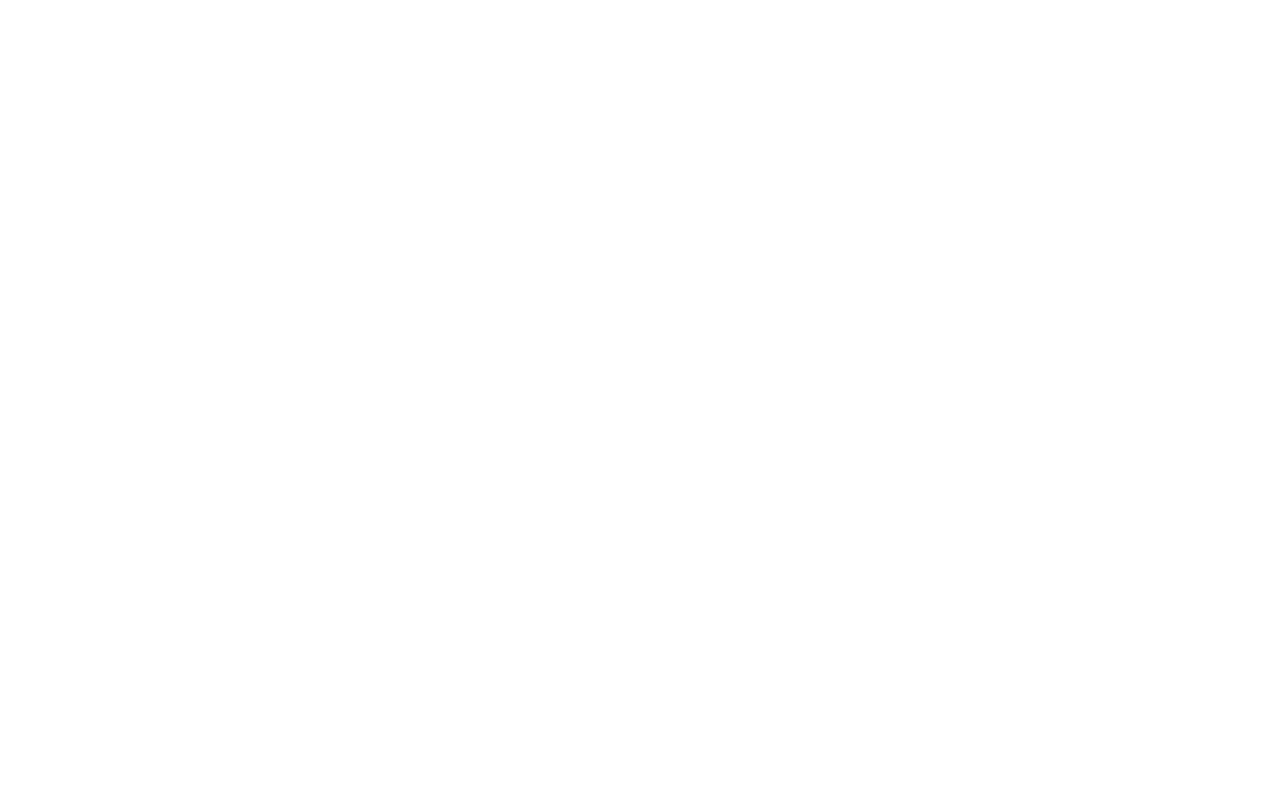
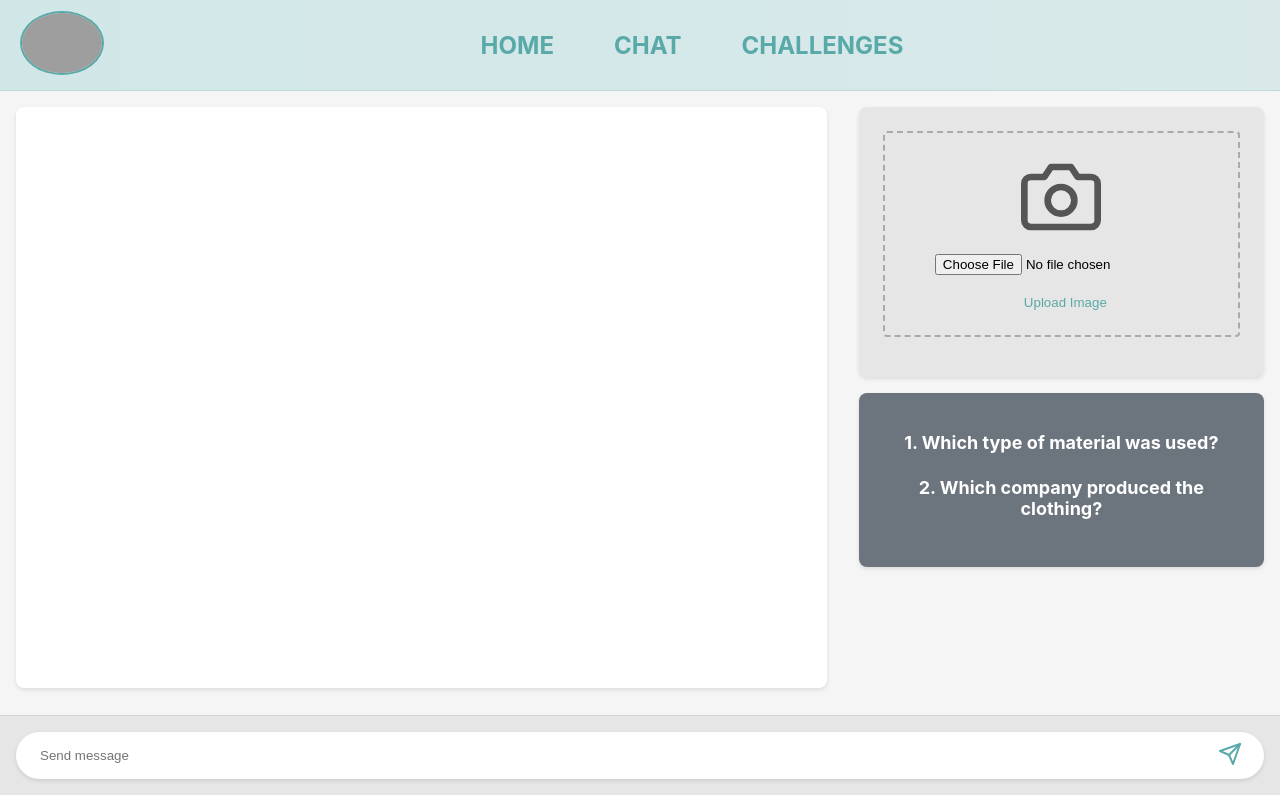
Before and after one commit to KKIvanov22/HighFive, a React (Create React App) app in the folder highfive/: page /chat in a window 1280 px wide. Before the commit this address had no page. Built offline with nearby package versions, Linux system fonts and the light colour scheme; grey boxes are pictures that could not be loaded.

Commit message:
Add chat screen

```diff
--- a/highfive/src/App.js
+++ b/highfive/src/App.js
@@ -1,10 +1,11 @@
 import React, { useState } from 'react';
-import { BrowserRouter as Router, Routes, Route, Link } from 'react-router-dom';
+import { Routes, Route, Link, useNavigate } from 'react-router-dom';
 import styled from 'styled-components';
 import axios from 'axios';
 import Register from './Register';
 import Challenges from './Challenges';
 import BulgariaMap from './map';
+import ChatScreen from './chat';
 
 const Container = styled.div`
   background-color: rgb(255, 255, 255);
@@ -79,13 +80,14 @@
 `;
 
 const Button = styled.button`
-  width: 100%;a
-  padding: 10px;
+  width: 100%;
+  padding: 15px; /* Increased padding */
   background-color: #679090;
   color: white;
   border: none;
   border-radius: 4px;
   font-weight: bold;
+  font-size: 18px; /* Increased font size */
   cursor: pointer;
   margin-left: 9px;
   &:hover {
@@ -150,6 +152,7 @@
   const [email, setEmail] = useState('');
   const [password, setPassword] = useState('');
   const [error, setError] = useState('');
+  const navigate = useNavigate();
 
   const handleLogin = async (e) => {
     e.preventDefault();
@@ -162,6 +165,7 @@
       });
 
       alert('Login successful!');
+      navigate('/chat');
     } catch (err) {
       if (err.response && err.response.data) {
         setError(err.response.data.error || 'Login failed');
@@ -172,15 +176,12 @@
   };
 
   return (
-    <Router>
     <Routes>
       <Route
         path="/"
         element={
           <Container>
-
             <Header>
-
               <HeaderContent>
                 <img src="https://media.discordapp.net/attachments/1351242842542178443/1352954923695870023/logo.png?ex=67dfe4f6&is=67de9376&hm=6ea249977282f867eed42b771b13fa796a785f8efb73198d6385c080b43bba8f&=&format=webp&quality=lossless&width=603&height=504" alt="HighFive Logo" style={{ height: '100px' }} />
                 <HeaderText>
@@ -228,8 +229,8 @@
       <Route path="/register" element={<Register />} />
       <Route path="/challenges" element={<Challenges />} />
       <Route path="/map" element={<BulgariaMap />} />
+      <Route path="/chat" element={<ChatScreen />} />
     </Routes>
-    </Router>
   );
 };
 
--- a/highfive/src/chat.jsx
+++ b/highfive/src/chat.jsx
@@ -1,7 +1,173 @@
-import React from 'react';
+import React, { useState } from 'react';
 import { Link } from 'react-router-dom';
 
+const ChatScreen = () => {
+  const [message, setMessage] = useState('');
+  const [selectedImage, setSelectedImage] = useState(null);
+
+  const handleSendMessage = () => {
+    if (message.trim()) {
+      // Logic to send message would go here
+      setMessage('');
+    }
+  };
+
+  const handleKeyPress = (e) => {
+    if (e.key === 'Enter') {
+      handleSendMessage();
+    }
+  };
+
+  const handleImageUpload = async () => {
+    if (!selectedImage) {
+      alert('Please select an image first.');
+      return;
+    }
+
+    const formData = new FormData();
+    formData.append('image', selectedImage);
+
+    try {
+      const response = await fetch('http://localhost:3005/upload_image', {
+        method: 'POST',
+        body: formData,
+      });
+
+      const result = await response.json();
+      if (response.ok) {
+        alert(`Image uploaded successfully: ${result.filename}`);
+      } else {
+        alert(`Error: ${result.error}`);
+      }
+    } catch (error) {
+      console.error('Error uploading image:', error);
+      alert('Failed to upload image.');
+    }
+  };
+
   const styles = {
+    container: {
+      display: 'flex',
+      flexDirection: 'column',
+      height: '88vh',
+      backgroundColor: '#f5f5f5'
+    },
+    header: {
+      textAlign: 'center',
+      padding: '16px 0',
+      backgroundColor: 'white',
+      borderBottom: '1px solid #e0e0e0'
+    },
+    slogan: {
+      fontSize: '18px',
+      color: '#666',
+      margin: 0
+    },
+    mainContent: {
+      display: 'flex',
+      flexGrow: 1
+    },
+    chatSection: {
+      width: '66.67%',
+      padding: '16px'
+    },
+    chatContainer: {
+      backgroundColor: 'white',
+      borderRadius: '8px',
+      boxShadow: '0 2px 4px rgba(0,0,0,0.1)',
+      padding: '24px',
+      height: '90%',
+      overflowY: 'auto'
+    },
+    message: {
+      marginBottom: '16px',
+      padding: '12px',
+      borderRadius: '8px',
+      maxWidth: '240px'
+    },
+    userMessage: {
+      backgroundColor: '#5aa9a9',
+      color: 'white',
+      marginLeft: 'auto'
+    },
+    botMessage: {
+      backgroundColor: '#e6e6e6',
+      color: '#333'
+    },
+    sideSection: {
+      width: '33.33%',
+      padding: '16px'
+    },
+    uploadBox: {
+      backgroundColor: '#e6e6e6',
+      borderRadius: '8px',
+      boxShadow: '0 2px 4px rgba(0,0,0,0.1)',
+      padding: '24px',
+      marginBottom: '16px',
+      textAlign: 'center'
+    },
+    uploadArea: {
+      border: '2px dashed #aaa',
+      borderRadius: '4px',
+      padding: '24px',
+      marginBottom: '16px'
+    },
+    cameraIcon: {
+      width: '80px',
+      height: '80px',
+      margin: '0 auto 16px',
+      display: 'block',
+      color: '#555'
+    },
+    uploadText: {
+      color: '#666',
+      fontSize: '18px'
+    },
+    challengesBox: {
+      backgroundColor: '#6c757d',
+      borderRadius: '8px',
+      boxShadow: '0 2px 4px rgba(0,0,0,0.1)',
+      padding: '24px',
+      color: 'white'
+    },
+    challengeItem: {
+      marginBottom: '24px'
+    },
+    challengeTitle: {
+      fontSize: '18px',
+      marginBottom: '8px'
+    },
+    buttonContainer: {
+      display: 'flex',
+      justifyContent: 'flex-end'
+    },
+
+    inputContainer: {
+      padding: '16px',
+      backgroundColor: '#e6e6e6',
+      borderTop: '1px solid #d4d4d4'
+    },
+    inputWrapper: {
+      display: 'flex',
+      alignItems: 'center',
+      backgroundColor: 'white',
+      borderRadius: '24px',
+      padding: '8px 16px',
+      boxShadow: '0 2px 4px rgba(0,0,0,0.1)'
+    },
+    input: {
+      flexGrow: 1,
+      outline: 'none',
+      border: 'none',
+      padding: '8px'
+    },
+    sendButton: {
+      marginLeft: '8px',
+      backgroundColor: 'transparent',
+      border: 'none',
+      color: '#5aa9a9',
+      cursor: 'pointer'
+    },
     navbar: {
         display: 'flex',
         alignItems: 'center',
@@ -33,13 +199,14 @@
       }
   };
 
-export default function Register() {
   return (
+
+    <div>
       <div style={styles.navbar}>
         <div style={styles.logoContainer}>
           <img
               src="https://media.discordapp.net/attachments/1351242842542178443/1352954923695870023/logo.png?ex=67dfe4f6&is=67de9376&hm=6ea249977282f867eed42b771b13fa796a785f8efb73198d6385c080b43bba8f&=&format=webp&quality=lossless&width=603&height=504"
-            alt="Eco Logo"
+              alt="logo"
             style={styles.logo}
           />
         </div>
@@ -49,5 +216,93 @@
           <Link to="/challenges" style={styles.navLink}>CHALLENGES</Link>
         </div>
       </div>
+
+      <div style={styles.container}>
+
+
+        <div style={styles.mainContent}>
+          <div style={styles.chatSection}>
+            <div style={styles.chatContainer}>
+
+            </div>
+          </div>
+
+          <div style={styles.sideSection}>
+            <div style={styles.uploadBox}>
+              <div style={styles.uploadArea}>
+              <svg
+                style={styles.cameraIcon}
+                xmlns="http://www.w3.org/2000/svg"
+                viewBox="0 0 24 24"
+                fill="none"
+                stroke="currentColor"
+                strokeWidth="2"
+                strokeLinecap="round"
+                strokeLinejoin="round"
+              >
+                <path d="M23 19a2 2 0 0 1-2 2H3a2 2 0 0 1-2-2V8a2 2 0 0 1 2-2h4l2-3h6l2 3h4a2 2 0 0 1 2 2z"></path>
+                <circle cx="12" cy="13" r="4"></circle>
+              </svg>
+                <input
+                  type="file"
+                  accept="image/*"
+                  onChange={(e) => setSelectedImage(e.target.files[0])}
+                  style={{ marginBottom: '16px' }}
+                />
+                <button onClick={handleImageUpload} style={styles.sendButton}>
+                  Upload Image
+                </button>
+              </div>
+            </div>
+
+            <div style={styles.challengesBox}>
+              <div style={styles.challengeItem}>
+                <h2 style={styles.challengeTitle}>1. Which type of material was used?</h2>
+              </div>
+              <div style={styles.challengeItem}>
+                <h2 style={styles.challengeTitle}>2. Which company produced the clothing?</h2>
+              </div>
+              <div style={styles.buttonContainer}>
+
+              </div>
+            </div>
+          </div>
+        </div>
+
+        <div style={styles.inputContainer}>
+          <div style={styles.inputWrapper}>
+            <input
+              type="text"
+              value={message}
+              onChange={(e) => setMessage(e.target.value)}
+              onKeyPress={handleKeyPress}
+              placeholder="Send message"
+              style={styles.input}
+            />
+            <button
+              onClick={handleSendMessage}
+              style={styles.sendButton}
+            >
+              <svg
+                xmlns="http://www.w3.org/2000/svg"
+                width="24"
+                height="24"
+                viewBox="0 0 24 24"
+                fill="none"
+                stroke="currentColor"
+                strokeWidth="2"
+                strokeLinecap="round"
+                strokeLinejoin="round"
+              >
+                <line x1="22" y1="2" x2="11" y2="13"></line>
+                <polygon points="22 2 15 22 11 13 2 9 22 2"></polygon>
+              </svg>
+            </button>
+          </div>
+        </div>
+      </div>
+    </div>
   );
-}
+};
+
+export default ChatScreen;
--- a/highfive/src/index.js
+++ b/highfive/src/index.js
@@ -1,5 +1,6 @@
 import React from 'react';
 import ReactDOM from 'react-dom/client';
+import { BrowserRouter } from 'react-router-dom';
 import './index.css';
 import App from './App';
 import reportWebVitals from './reportWebVitals';
@@ -7,11 +8,10 @@
 const root = ReactDOM.createRoot(document.getElementById('root'));
 root.render(
   <React.StrictMode>
-    <App />
+    <BrowserRouter>
+      <App />
+    </BrowserRouter>
   </React.StrictMode>
 );
 
-// If you want to start measuring performance in your app, pass a function
-// to log results (for example: reportWebVitals(console.log))
-// or send to an analytics endpoint. Learn more: https://bit.ly/CRA-vitals
 reportWebVitals();
```
Also changed, not shown: highfive/src/Login.jsx (renamed from highfive/src/Login.js), highfive/src/Register.jsx (renamed from highfive/src/Register.js). Lines whose indentation alone changed are shown as unchanged.
